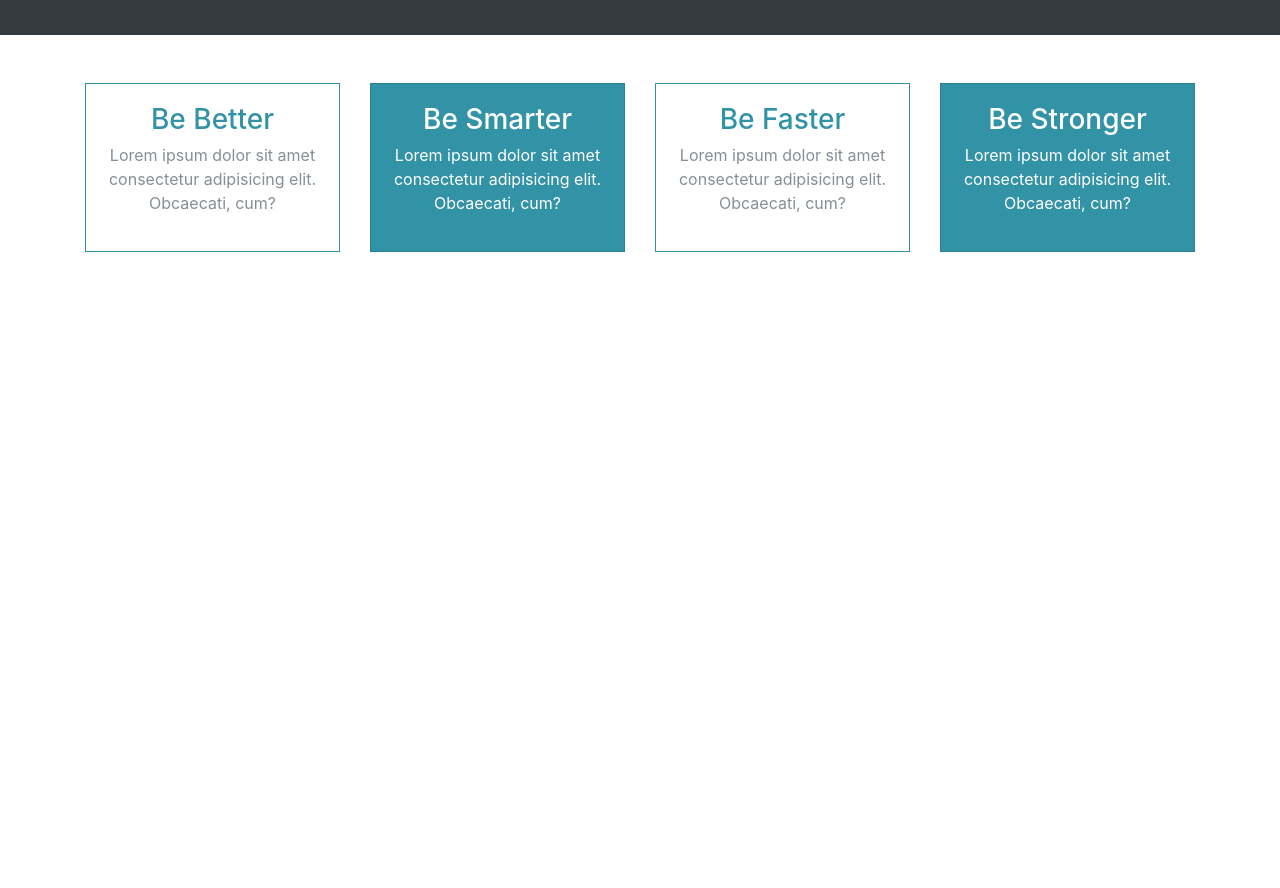
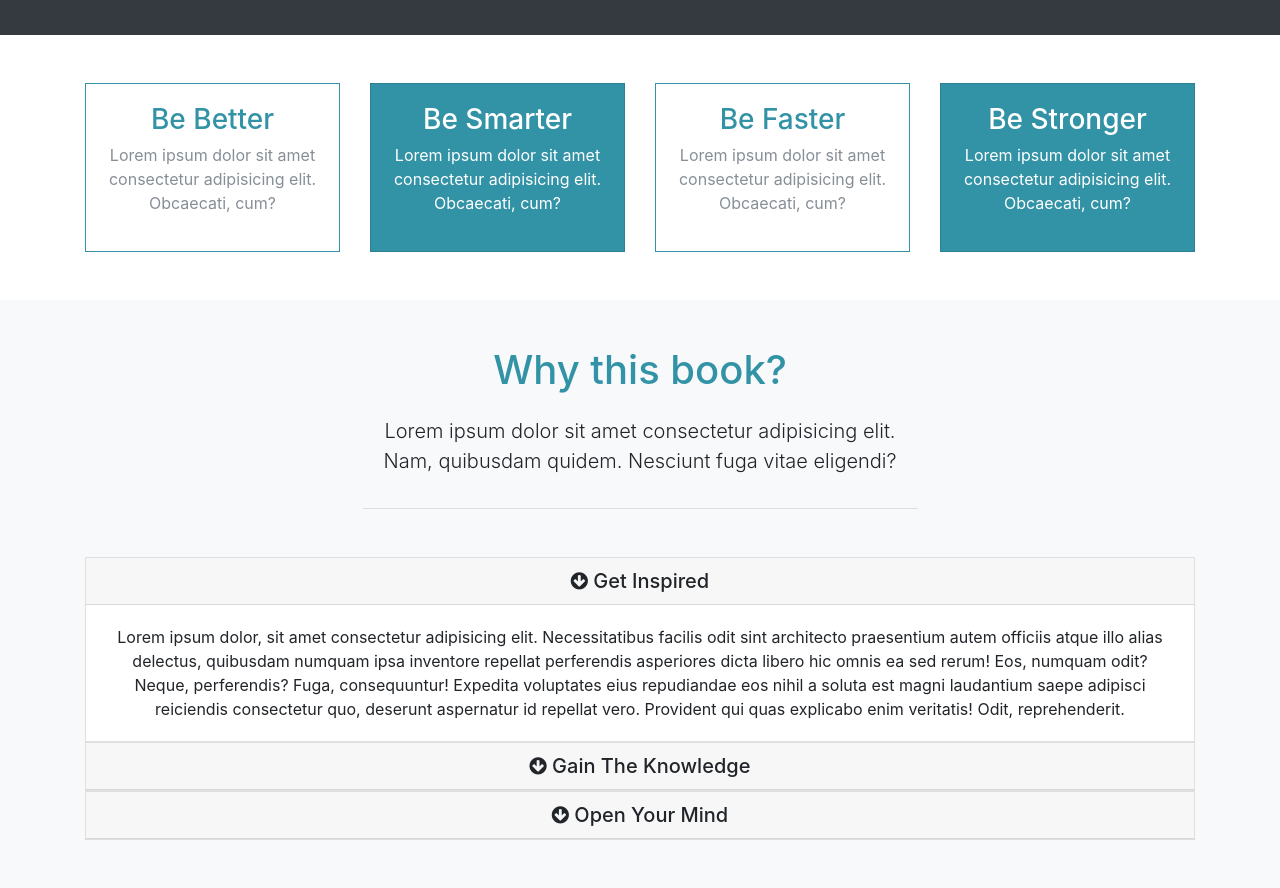
Before and after one commit to jonriddick/mizuxe, a website: page src/index.html in a window 1280 px wide. Shown: the part 814-1702 px from the top of the page. Before the commit the page ends 1114 px from the top, so only its background shows below. Drawn offline with Linux system fonts and the light colour scheme.

Commit message:
Working accordion section

```diff
--- a/src/index.html
+++ b/src/index.html
@@ -114,6 +114,71 @@
 </section>
 
 
+<!-- ABOUT / WHY SECTION -->
+<section id="about" class="py-5 text-center bg-light">
+  <div class="container">
+    <div class="row">
+      <div class="col">
+        <div class="info-header mb-5">
+          <h1 class="text-primary pb-3">
+            Why this book?
+          </h1>
+          <p class="lead pb-3">
+            Lorem ipsum dolor sit amet consectetur adipisicing elit. Nam, quibusdam quidem. Nesciunt fuga vitae eligendi?
+          </p>
+        </div>
+        <!-- ACCORDION -->
+        <div id="accordion" role="tablist">
+          <div class="card">
+            <div class="card-header" id="heading1">
+              <h5 class="mb-0">
+                <div href="#collapse1" data-toggle="collapse" data-parent="#accordion">
+                <i class="fa fa-arrow-circle-down"></i> Get Inspired
+                </div></h5>
+            </div>
+            <div class="collapse show" id="collapse1">
+              <div class="card-body">
+                Lorem ipsum dolor, sit amet consectetur adipisicing elit. Necessitatibus facilis odit sint architecto praesentium autem officiis atque illo alias delectus, quibusdam numquam ipsa inventore repellat perferendis asperiores dicta libero hic omnis ea sed rerum! Eos, numquam odit? Neque, perferendis? Fuga, consequuntur! Expedita voluptates eius repudiandae eos nihil a soluta est magni laudantium saepe adipisci reiciendis consectetur quo, deserunt aspernatur id repellat vero. Provident qui quas explicabo enim veritatis! Odit, reprehenderit.
+              </div>
+            </div>
+          </div>
+          <div class="card">
+            <div class="card-header" id="heading2">
+              <h5 class="mb-0">
+                <div href="#collapse2" data-toggle="collapse" data-parent="#accordion">
+                <i class="fa fa-arrow-circle-down"></i> Gain The Knowledge
+                </div></h5>
+            </div>
+            <div class="collapse" id="collapse2">
+              <div class="card-body">
+                Lorem ipsum dolor, sit amet consectetur adipisicing elit. Necessitatibus facilis odit sint architecto praesentium autem officiis atque illo alias delectus, quibusdam numquam ipsa inventore repellat perferendis asperiores dicta libero hic omnis ea sed rerum! Eos, numquam odit? Neque, perferendis? Fuga, consequuntur! Expedita voluptates eius repudiandae eos nihil a soluta est magni laudantium saepe adipisci reiciendis consectetur quo, deserunt aspernatur id repellat vero. Provident qui quas explicabo enim veritatis! Odit, reprehenderit.
+              </div>
+            </div>
+          </div>
+          <div class="card">
+            <div class="card-header" id="heading3">
+              <h5 class="mb-0">
+                <div href="#collapse3" data-toggle="collapse" data-parent="#accordion">
+                <i class="fa fa-arrow-circle-down"></i> Open Your Mind
+                </div></h5>
+            </div>
+            <div class="collapse" id="collapse3">
+              <div class="card-body">
+                Lorem ipsum dolor, sit amet consectetur adipisicing elit. Necessitatibus facilis odit sint architecto praesentium autem officiis atque illo alias delectus, quibusdam numquam ipsa inventore repellat perferendis asperiores dicta libero hic omnis ea sed rerum! Eos, numquam odit? Neque, perferendis? Fuga, consequuntur! Expedita voluptates eius repudiandae eos nihil a soluta est magni laudantium saepe adipisci reiciendis consectetur quo, deserunt aspernatur id repellat vero. Provident qui quas explicabo enim veritatis! Odit, reprehenderit.
+              </div>
+            </div>
+          </div>
+        </div>
+      </div>
+    </div>
+  </div>
+</section>
+
+
+<!-- AUTHORS -->
+
+
+
   <script src="js/jquery.min.js"></script>
   <script src="js/popper.min.js"></script>
   <script src="js/bootstrap.min.js"></script>
--- a/src/scss/style.scss
+++ b/src/scss/style.scss
@@ -30,3 +30,8 @@
         height: 100%;
     }
 }
+.info-header{
+    width: 50%;
+    margin: auto;
+    border-bottom: 1px #ddd solid;
+}
```
Also changed, not shown: src/css/style.css.
